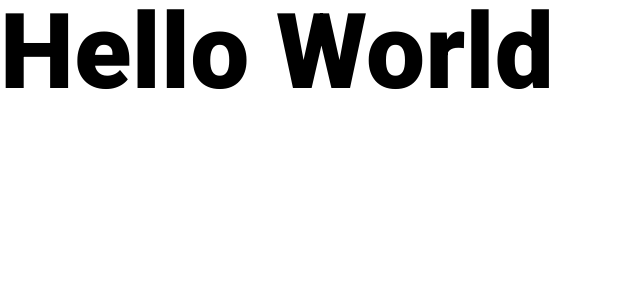
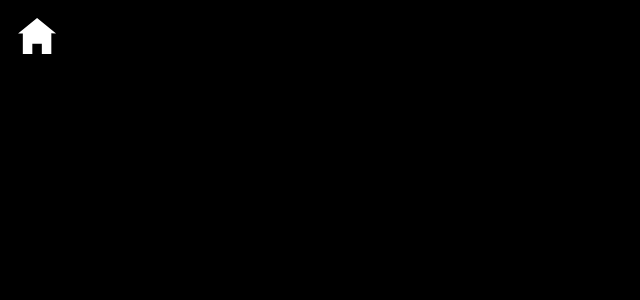
Before and after one commit to daviaxs/portfolio, a React (Vite) app: page /pagina-inicial in a window 1280 px wide. Shown: the top 300 px of the page, without its empty margins (0-640 px from the left). Built offline with nearby package versions, Linux system fonts and the light colour scheme.

Commit message:
created icon component

```diff
--- a/src/Reset.css
+++ b/src/Reset.css
@@ -11,8 +11,13 @@
   letter-spacing: 0.36px;
   line-height: 18px;
   font-style: normal;
+  color: white;
 }
 
 a {
   text-decoration: none;
 }
+
+body {
+  background: black;
+}
--- a/src/pages/pagina-inicial/PaginaInicial.tsx
+++ b/src/pages/pagina-inicial/PaginaInicial.tsx
@@ -1,10 +1,10 @@
-import { useContext } from "react"
-import { WindowDimensionsContext } from "../../shared/contexts/WindowDimensionsContext"
-import { THeadingPrimary } from "../../shared/fonts"
+import { IconButton } from "../../shared/components/icon/iconButton"
+import { Icon } from "../../shared/components/icon/icon"
 
 export const PaginaInicial = () => {
-  const {width} = useContext(WindowDimensionsContext)
-  console.log(width)
-
-  return <THeadingPrimary>Hello World</THeadingPrimary>
+  return (
+    <IconButton height={5} width={5}>
+      <Icon name="home" size={2} />
+    </IconButton>
+  )
 }
--- /dev/null
+++ b/src/shared/components/icon/icon.tsx
@@ -0,0 +1,29 @@
+import icons from "../../assets/icons"
+
+interface IIconProps extends React.ImgHTMLAttributes<HTMLImageElement> {
+  name: keyof typeof icons
+  size?: number
+}
+
+export const Icon: React.FC<IIconProps> = ({
+  name,
+  className = "icon",
+  size = 1,
+  ...rest
+}) => {
+  const iconSVG = icons[name]
+
+  if (!iconSVG) {
+    return null
+  }
+
+  return (
+    <img
+      className={className}
+      src={iconSVG}
+      alt={`${name} icone`}
+      style={{ transform: `scale(${size})` }}
+      {...rest}
+    />
+  )
+}
--- /dev/null
+++ b/src/shared/components/icon/iconButton.tsx
@@ -0,0 +1,63 @@
+import styled from "styled-components"
+import { theme } from "../../theme"
+
+interface IIconButtonProps
+  extends React.ButtonHTMLAttributes<HTMLButtonElement> {
+  width: number
+  height: number
+  borderRadius?: number
+  children: React.ReactNode
+  display?: "flex" | "none"
+
+  onClick?: () => void
+}
+
+const IconButtonStyle = styled.button<IIconButtonProps>`
+  border: none;
+  background-color: transparent;
+  outline: none;
+  box-shadow: none;
+
+  display: ${(props) => props.display};
+  align-items: center;
+  justify-content: center;
+
+  width: ${(props) => props.width}rem;
+  height: ${(props) => props.height}rem;
+
+  border-radius: ${(props) => props.borderRadius}px;
+  cursor: pointer;
+
+  transition: all 0.3s;
+
+  &:hover {
+    background-color: ${theme.icons.hover_bg};
+  }
+
+  &:active {
+    transform: scale(0.9);
+  }
+`
+
+export const IconButton: React.FC<IIconButtonProps> = ({
+  width,
+  height,
+  borderRadius = 9999,
+  display,
+  onClick,
+  children,
+  ...rest
+}) => {
+  return (
+    <IconButtonStyle
+      onClick={onClick}
+      width={width}
+      height={height}
+      borderRadius={borderRadius}
+      display={display}
+      {...rest}
+    >
+      {children}
+    </IconButtonStyle>
+  )
+}
--- a/src/shared/fonts/fonts.style.tsx
+++ b/src/shared/fonts/fonts.style.tsx
@@ -10,7 +10,7 @@ interface ITextProps extends React.ImgHTMLAttributes<HTMLImageElement> {
 
 const THeadingPrimaryStyle = styled.span<ITextProps>`
   font-weight: 900;
-  font-size: ${(props) => props.fontSize}px;
+  font-size: ${(props) => props.fontSize}rem;
   line-height: 100%;
 
   color: ${(props) => props.txtColor};
@@ -19,7 +19,7 @@ const THeadingPrimaryStyle = styled.span<ITextProps>`
 
 const THeadingSecondaryStyle = styled.span<ITextProps>`
   font-weight: 700;
-  font-size: ${(props) => props.fontSize}px;
+  font-size: ${(props) => props.fontSize}rem;
   line-height: 100%;
 
   color: ${(props) => props.txtColor};
@@ -27,7 +27,7 @@ const THeadingSecondaryStyle = styled.span<ITextProps>`
 
 const THeadingTertiaryStyle = styled.span<ITextProps>`
   font-weight: 900;
-  font-size: ${(props) => props.fontSize}px;
+  font-size: ${(props) => props.fontSize}rem;
   line-height: 100%;
 
   color: ${(props) => props.txtColor};
@@ -43,7 +43,7 @@ const THeadingQuaternaryStyle = styled.span<ITextProps>`
 
 const TTitlePrimaryStyle = styled.span<ITextProps>`
   font-weight: 900;
-  font-size: ${(props) => props.fontSize}px;
+  font-size: ${(props) => props.fontSize}rem;
   line-height: 100%;
 
   color: ${(props) => props.txtColor};
@@ -51,7 +51,7 @@ const TTitlePrimaryStyle = styled.span<ITextProps>`
 
 const TTitleSecondaryStyle = styled.span<ITextProps>`
   font-weight: 900;
-  font-size: ${(props) => props.fontSize}px;
+  font-size: ${(props) => props.fontSize}rem;
   line-height: 100%;
 
   color: ${(props) => props.txtColor};
@@ -59,16 +59,16 @@ const TTitleSecondaryStyle = styled.span<ITextProps>`
 
 const TTitleTertiaryStyle = styled.span<ITextProps>`
   font-weight: 700;
-  font-size: ${(props) => props.fontSize}px;
+  font-size: ${(props) => props.fontSize}rem;
   line-height: 100%;
   display: ${(props) => props.display};
 
-  color: ${(props) => props.fontSize};
+  color: ${(props) => props.fontSize}rem;
 `
 
 const TTitleQuaternaryStyle = styled.span<ITextProps>`
   font-weight: 700;
-  font-size: ${(props) => props.fontSize}px;
+  font-size: ${(props) => props.fontSize}rem;
   line-height: 100%;
   display: ${(props) => props.display};
 
@@ -77,7 +77,7 @@ const TTitleQuaternaryStyle = styled.span<ITextProps>`
 
 const TTextPrimaryStyle = styled.span<ITextProps>`
   font-weight: 500;
-  font-size: ${(props) => props.fontSize}px;
+  font-size: ${(props) => props.fontSize}rem;
   line-height: 100%;
 
   color: ${(props) => props.txtColor};
@@ -85,7 +85,7 @@ const TTextPrimaryStyle = styled.span<ITextProps>`
 
 const TTextSecondaryStyle = styled.span<ITextProps>`
   font-weight: 500;
-  font-size: ${(props) => props.fontSize}px;
+  font-size: ${(props) => props.fontSize}rem;
   line-height: 100%;
 
   color: ${(props) => props.txtColor};
@@ -93,7 +93,7 @@ const TTextSecondaryStyle = styled.span<ITextProps>`
 
 const TTextTertiaryStyle = styled.span<ITextProps>`
   font-weight: 400;
-  font-size: ${(props) => props.fontSize}px;
+  font-size: ${(props) => props.fontSize}rem;
   line-height: 100%;
 
   color: ${(props) => props.txtColor};
@@ -101,7 +101,7 @@ const TTextTertiaryStyle = styled.span<ITextProps>`
 
 const TTextQuaternaryStyle = styled.span<ITextProps>`
   font-weight: 600;
-  font-size: ${(props) => props.fontSize}px;
+  font-size: ${(props) => props.fontSize}rem;
   line-height: 100%;
 
   color: ${(props) => props.txtColor};
@@ -109,7 +109,7 @@ const TTextQuaternaryStyle = styled.span<ITextProps>`
 
 const THeadingLinearPrimaryStyle = styled.span<ITextProps>`
   font-weight: 700;
-  font-size: ${(props) => props.fontSize}px;
+  font-size: ${(props) => props.fontSize}rem;
   line-height: 100%;
 
   background: linear-gradient(270deg, #48a7ff 60%, #00fff0 100%);
@@ -120,7 +120,7 @@ const THeadingLinearPrimaryStyle = styled.span<ITextProps>`
 
 const THeadingLinearSecondaryStyle = styled.span<ITextProps>`
   font-weight: 900;
-  font-size: ${(props) => props.fontSize}px;
+  font-size: ${(props) => props.fontSize}rem;
   line-height: 100%;
 
   background: linear-gradient(270deg, #48a7ff 60%, #00fff0 100%);
@@ -132,7 +132,7 @@ const THeadingLinearSecondaryStyle = styled.span<ITextProps>`
 export const THeadingPrimary: React.FC<ITextProps> = ({
   txtColor,
   txtShadow,
-  fontSize = 105,
+  fontSize = 6.5,
   display,
   children,
 }) => {
@@ -151,7 +151,7 @@ export const THeadingPrimary: React.FC<ITextProps> = ({
 export const THeadingSecondary: React.FC<ITextProps> = ({
   txtColor,
   txtShadow,
-  fontSize = 40,
+  fontSize = 2.5,
   display,
   children,
 }) => {
@@ -170,7 +170,7 @@ export const THeadingSecondary: React.FC<ITextProps> = ({
 export const THeadingTertiary: React.FC<ITextProps> = ({
   txtColor,
   txtShadow,
-  fontSize = 40,
+  fontSize = 2.5,
   display,
   children,
 }) => {
@@ -189,7 +189,7 @@ export const THeadingTertiary: React.FC<ITextProps> = ({
 export const THeadingQuaternary: React.FC<ITextProps> = ({
   txtColor,
   txtShadow,
-  fontSize = 38,
+  fontSize = 2.375,
   display,
   children,
 }) => {
@@ -208,7 +208,7 @@ export const THeadingQuaternary: React.FC<ITextProps> = ({
 export const TTitlePrimary: React.FC<ITextProps> = ({
   txtColor,
   txtShadow,
-  fontSize = 40,
+  fontSize = 2.5,
   display,
   children,
 }) => {
@@ -227,7 +227,7 @@ export const TTitlePrimary: React.FC<ITextProps> = ({
 export const TTitleSecondary: React.FC<ITextProps> = ({
   txtColor,
   txtShadow,
-  fontSize = 32,
+  fontSize = 2,
   display,
   children,
 }) => {
@@ -246,7 +246,7 @@ export const TTitleSecondary: React.FC<ITextProps> = ({
 export const TTitleTertiary: React.FC<ITextProps> = ({
   txtColor,
   txtShadow,
-  fontSize = 16,
+  fontSize = 1,
   display,
   children,
 }) => {
@@ -265,7 +265,7 @@ export const TTitleTertiary: React.FC<ITextProps> = ({
 export const TTitleQuaternary: React.FC<ITextProps> = ({
   txtColor,
   txtShadow,
-  fontSize = 20,
+  fontSize = 1.25,
   display,
   children,
 }) => {
@@ -284,7 +284,7 @@ export const TTitleQuaternary: React.FC<ITextProps> = ({
 export const TTextPrimary: React.FC<ITextProps> = ({
   txtColor,
   txtShadow,
-  fontSize = 24,
+  fontSize = 1.5,
   display,
   children,
 }) => {
@@ -303,7 +303,7 @@ export const TTextPrimary: React.FC<ITextProps> = ({
 export const TTextSecondary: React.FC<ITextProps> = ({
   txtColor,
   txtShadow,
-  fontSize = 20,
+  fontSize = 1.25,
   display,
   children,
 }) => {
@@ -322,7 +322,7 @@ export const TTextSecondary: React.FC<ITextProps> = ({
 export const TTextTertiary: React.FC<ITextProps> = ({
   txtColor,
   txtShadow,
-  fontSize = 16,
+  fontSize = 1,
   display,
   children,
 }) => {
@@ -341,7 +341,7 @@ export const TTextTertiary: React.FC<ITextProps> = ({
 export const TTextQuaternary: React.FC<ITextProps> = ({
   txtColor,
   txtShadow,
-  fontSize = 10,
+  fontSize = 0.625,
   display,
   children,
 }) => {
@@ -360,7 +360,7 @@ export const TTextQuaternary: React.FC<ITextProps> = ({
 export const THeadingLinearPrimary: React.FC<ITextProps> = ({
   txtColor,
   txtShadow,
-  fontSize = 40,
+  fontSize = 2.5,
   display,
   children,
 }) => {
@@ -379,7 +379,7 @@ export const THeadingLinearPrimary: React.FC<ITextProps> = ({
 export const THeadingLinearSecondary: React.FC<ITextProps> = ({
   txtColor,
   txtShadow,
-  fontSize = 40,
+  fontSize = 2.5,
   display,
   children,
 }) => {
```
Also changed, not shown: src/shared/assets/icons/index.ts (+12 -12 lines), src/shared/assets/icons/discord.svg.
